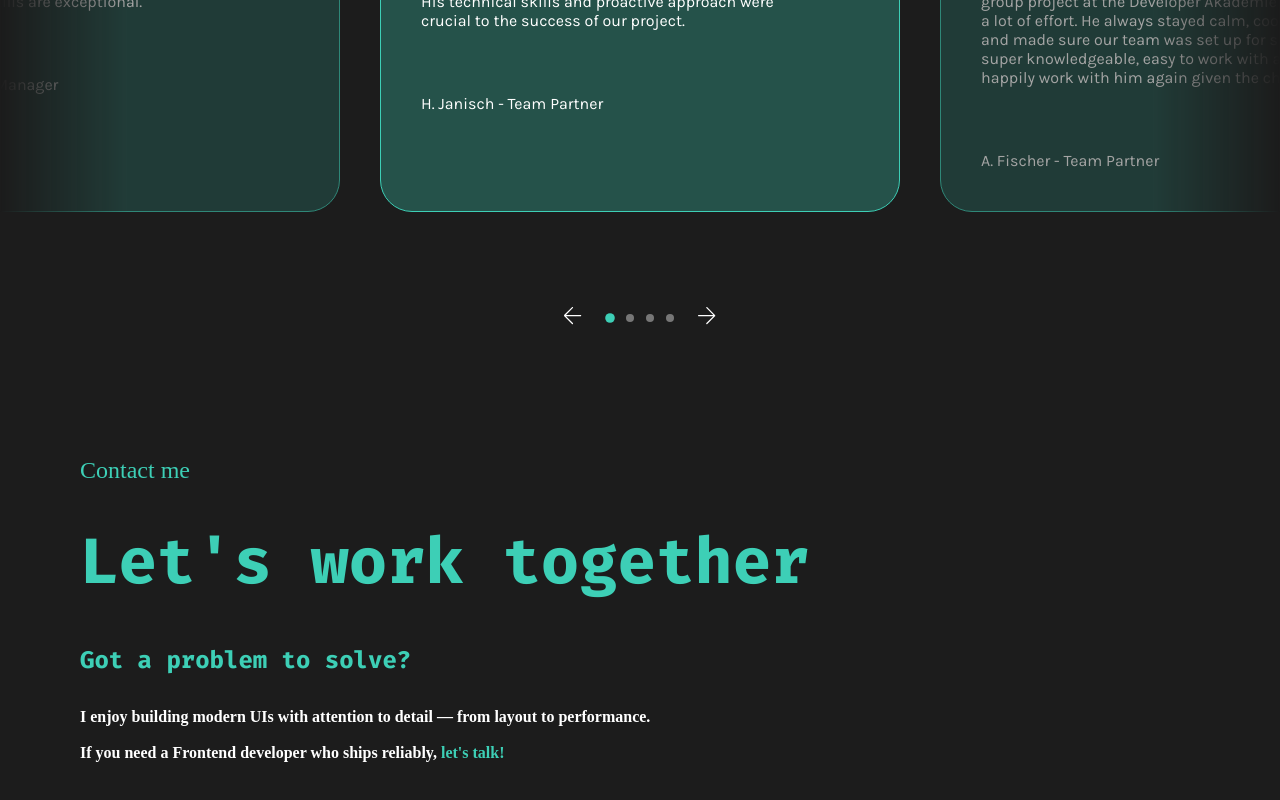
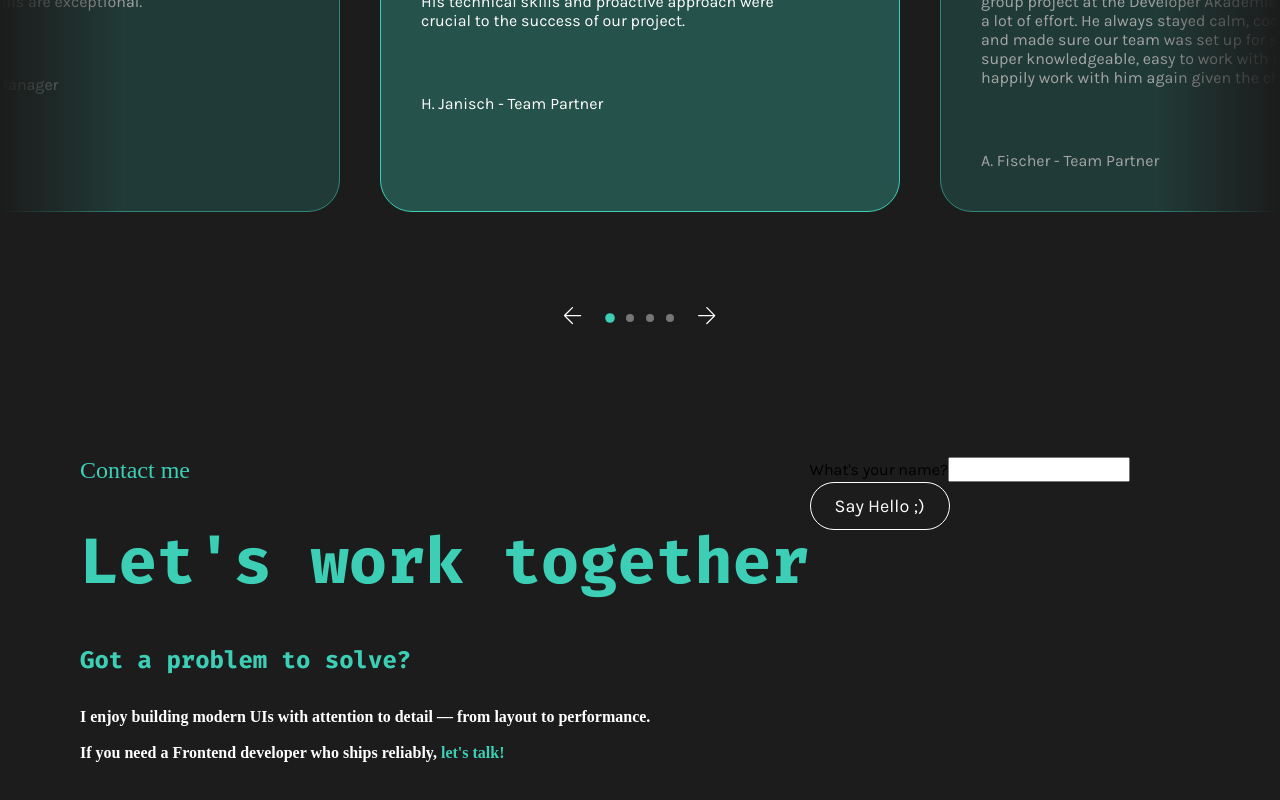
Before and after one commit to B-Blarr/Portfolio, an Angular app in the folder portfolio/: page / in a window 1280 px wide. Shown: the part 3480-4280 px from the top of the page. Built offline with nearby package versions, Linux system fonts and the light colour scheme; a web font is replaced by a local one.

Commit message:
Added contact component

```diff
--- a/portfolio/src/app/layout/contact/contact.html
+++ b/portfolio/src/app/layout/contact/contact.html
@@ -11,6 +11,13 @@
       </p>
     </div>
   </article>
+<aside class="form-area">
 
-  <form action=""></form>
+
+
+  <app-form>
+
+  </app-form>
+  <app-animated-button [disabled] = "isFormInvalid"><span>Say Hello ;)</span></app-animated-button>
+  </aside>
 </section>
--- a/portfolio/src/app/layout/contact/contact.scss
+++ b/portfolio/src/app/layout/contact/contact.scss
@@ -44,3 +44,8 @@
     color: var(--primary-color);
   }
 }
+
+.form-area{
+  display: flex;
+  flex-direction: column;
+}
--- a/portfolio/src/app/layout/contact/contact.ts
+++ b/portfolio/src/app/layout/contact/contact.ts
@@ -1,11 +1,14 @@
 import { Component } from '@angular/core';
+import { Form } from '../../shared/components/form/form';
+import { AnimatedButton } from '../../shared/components/animated-button/animated-button';
+import { ReactiveFormsModule } from '@angular/forms';
 
 @Component({
   selector: 'app-contact',
-  imports: [],
+  imports: [Form, AnimatedButton, ReactiveFormsModule],
   templateUrl: './contact.html',
   styleUrl: './contact.scss',
 })
 export class Contact {
-
+  isFormInvalid = true;
 }
--- a/portfolio/src/app/shared/components/animated-button/animated-button.html
+++ b/portfolio/src/app/shared/components/animated-button/animated-button.html
@@ -1 +1 @@
-<button><ng-content></ng-content></button>
+<button  [disabled]="disabled"><ng-content></ng-content></button>
--- a/portfolio/src/app/shared/components/animated-button/animated-button.ts
+++ b/portfolio/src/app/shared/components/animated-button/animated-button.ts
@@ -1,4 +1,4 @@
-import { Component } from '@angular/core';
+import { Component, Input } from '@angular/core';
 
 @Component({
   selector: 'app-animated-button',
@@ -7,5 +7,5 @@ import { Component } from '@angular/core';
   styleUrl: './animated-button.scss',
 })
 export class AnimatedButton {
-
+@Input() disabled: boolean = false;
 }
--- /dev/null
+++ b/portfolio/src/app/shared/components/form/form.html
@@ -0,0 +1,2 @@
+<label for="name">What's your name?</label>
+<input id="name" type="text" [formControl] = "name">
--- /dev/null
+++ b/portfolio/src/app/shared/components/form/form.ts
@@ -0,0 +1,16 @@
+import { Component } from '@angular/core';
+import { FormControl, ReactiveFormsModule, Validators } from '@angular/forms';
+
+@Component({
+  selector: 'app-form',
+  imports: [ ReactiveFormsModule],
+  templateUrl: './form.html',
+  styleUrl: './form.scss',
+})
+export class Form {
+
+  name = new FormControl('', {
+    validators: [ Validators.required],
+
+  });
+}
```
Also changed, not shown: portfolio/src/app/shared/components/form/form.scss (added).
